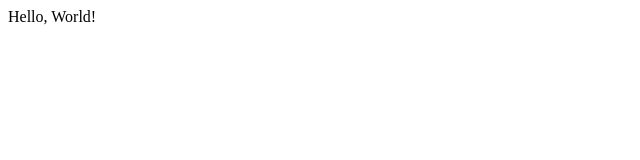
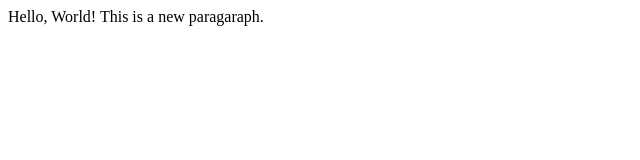
Before and after one commit to b-nabi1/webdev_lab_1, a plain HTML site: page index.html in a window 1280 px wide. Shown: the whole page, without its empty margins (0-640 px from the left). Drawn offline with Linux system fonts and the light colour scheme.

Commit message:
"Added a new paragraph"

```diff
--- a/index.html
+++ b/index.html
@@ -5,5 +5,6 @@
     </head>
     <body>
 <hl>Hello, World!</hl>
+<hl>This is a new paragaraph.</p>
     </body>
 </html>
```
